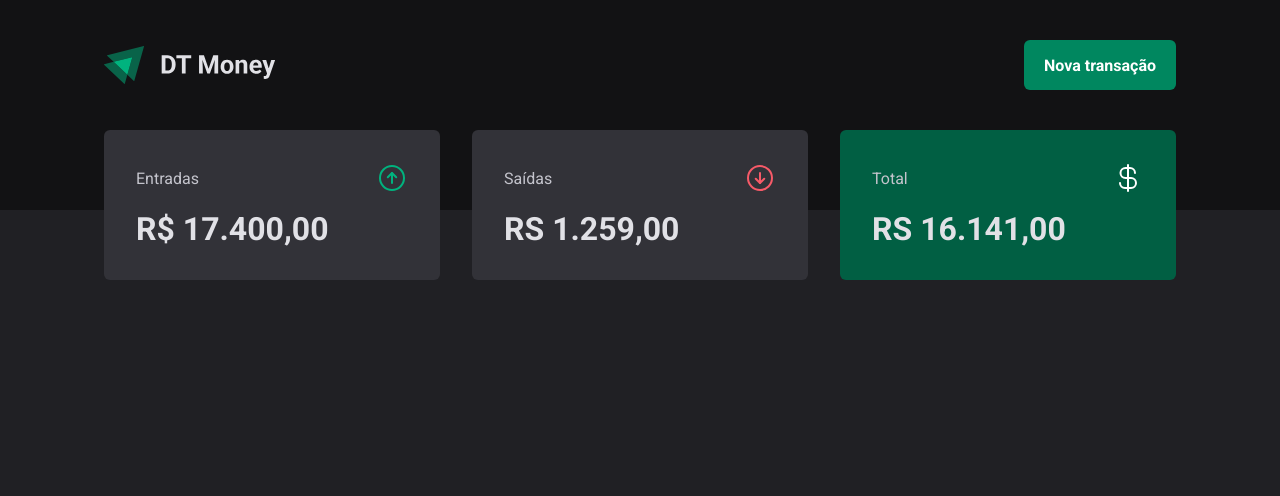
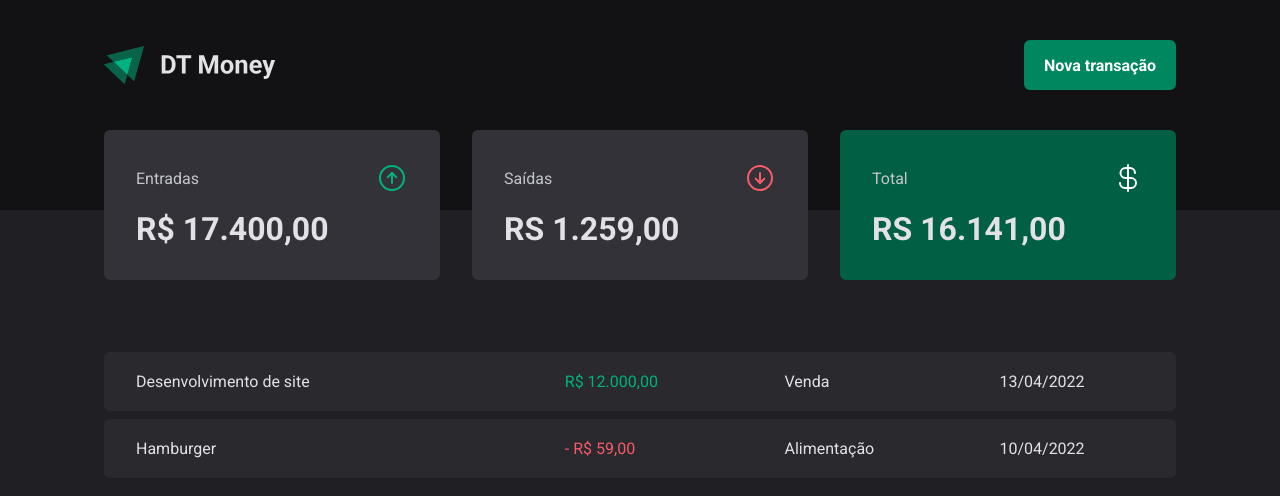
Before and after one commit to matheusfd3/dt-money, a React (Vite) app: page / in a window 1280 px wide. Shown: the top 496 px of the page. Built offline with nearby package versions, Linux system fonts and the light colour scheme.

Commit message:
transaction table

```diff
--- a/src/pages/Transactions/index.tsx
+++ b/src/pages/Transactions/index.tsx
@@ -1,11 +1,39 @@
 import { Header } from "../../components/Header";
 import { Summary } from "../../components/Summary";
+
+import { PriceHighlight, TransactionContainer, TransactionTable } from "./styles";
 
 export function Transactions() {
   return (
     <>
       <Header />
       <Summary />
+      <TransactionContainer>
+        <TransactionTable>
+          <tbody>
+            <tr>
+              <td width="40%">Desenvolvimento de site</td>
+              <td>
+                <PriceHighlight variant="income">
+                  R$ 12.000,00
+                </PriceHighlight>
+              </td>
+              <td>Venda</td>
+              <td>13/04/2022</td>
+            </tr>
+            <tr>
+              <td width="40%">Hamburger</td>
+              <td>
+                <PriceHighlight variant="outcome">
+                  - R$ 59,00
+                </PriceHighlight>
+              </td>
+              <td>Alimentação</td>
+              <td>10/04/2022</td>
+            </tr>
+          </tbody>
+        </TransactionTable>
+      </TransactionContainer>
     </>
   )
 }
--- a/src/pages/Transactions/styles.ts
+++ b/src/pages/Transactions/styles.ts
@@ -0,0 +1,37 @@
+import styled from "styled-components";
+
+export const TransactionContainer = styled.main`
+  width: 100%;
+  max-width: 1120px;
+  margin: 4rem auto 0;
+  padding: 0 1.5rem;
+`
+export const TransactionTable = styled.table`
+  width: 100%;
+  border-collapse: separate;
+  border-spacing: 0 0.5rem;
+  /* margin-top: 1.5rem; */
+
+  td {
+    padding: 1.25rem 2rem;
+    background: ${props => props.theme["gray-700"]};
+
+    &:first-child {
+      border-top-left-radius: 6px;
+      border-bottom-left-radius: 6px;
+    }
+
+    &:last-child {
+      border-top-right-radius: 6px;
+      border-bottom-right-radius: 6px;
+    }
+  }
+`
+
+interface PriceHighlightProps {
+  variant: 'income' | 'outcome';
+}
+
+export const PriceHighlight = styled.span<PriceHighlightProps>`
+  color: ${(props) => props.variant === 'income' ? props.theme["green-300"] : props.theme["red-300"]}
+`
```
